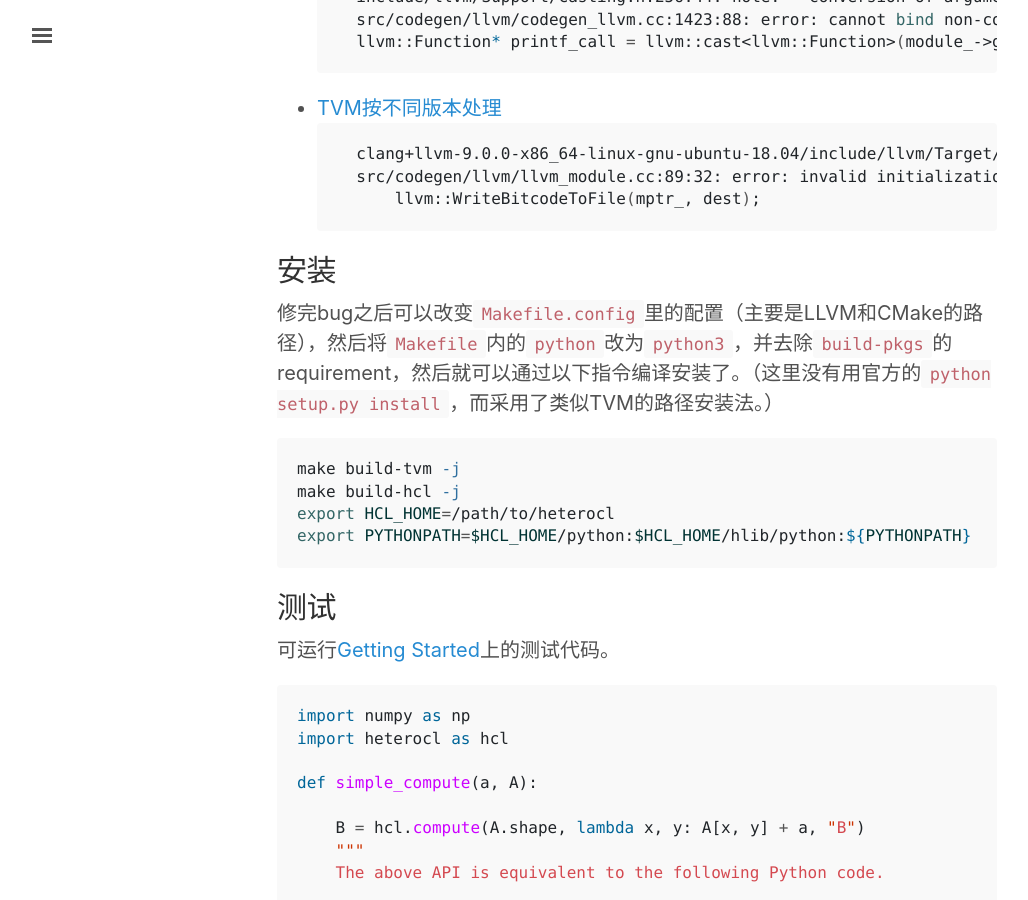
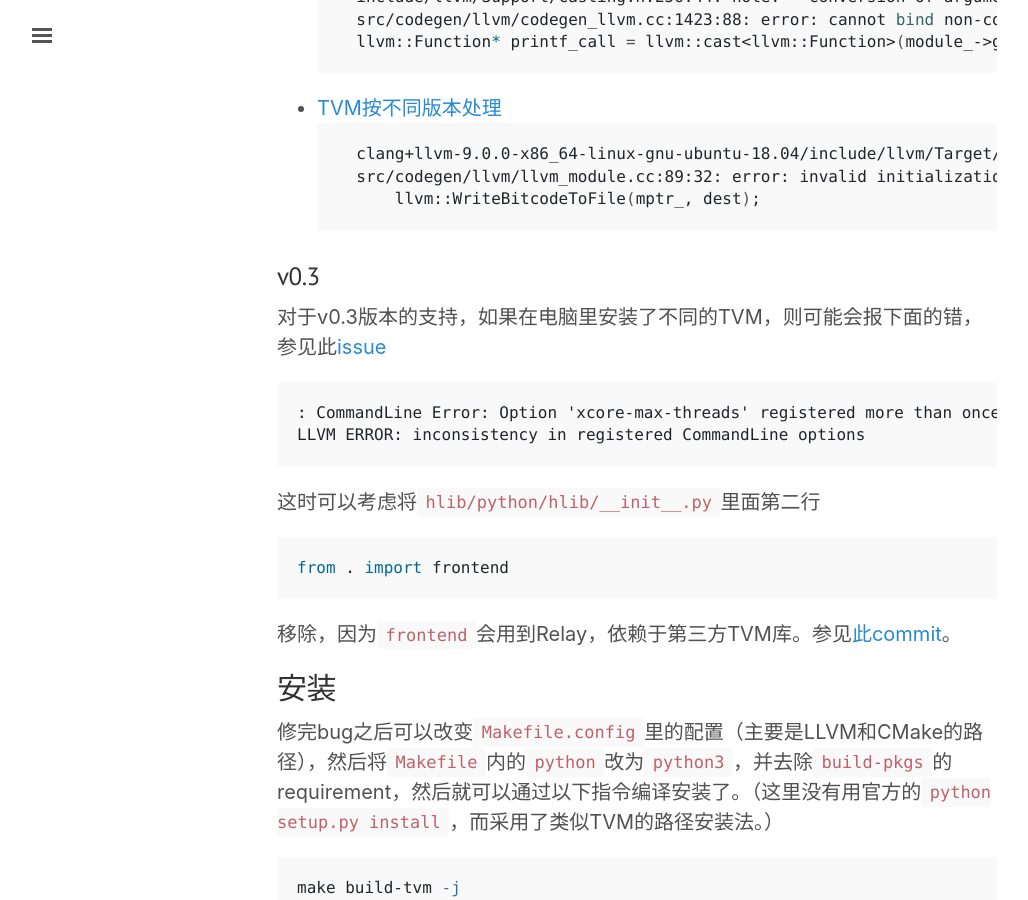
Before and after one commit to Ewenwan/chhzh123.github.io, a Jekyll site: the page built from _posts/2020-04-26-heterocl.md, in a window 1280 px wide and 900 px high, scrolled down 593 px. Shown: the whole window, without its empty margins (3-1031 px from the left). Built offline with Jekyll 4.4.1, drawn with Linux system fonts in a browser that asks for light colours; nearby versions of some CDN libraries; comment, search, counter and statistics services are not loaded.

Commit message:
[blog] Update HeteroCL & BNN

````diff
--- a/_posts/2020-04-26-heterocl.md
+++ b/_posts/2020-04-26-heterocl.md
@@ -26,6 +26,19 @@
     src/codegen/llvm/llvm_module.cc:89:32: error: invalid initialization of reference of type ‘const llvm::Module&’ from expression of type ‘llvm::Module*’
         llvm::WriteBitcodeToFile(mptr_, dest);
     ```
+
+### v0.3
+对于v0.3版本的支持，如果在电脑里安装了不同的TVM，则可能会报下面的错，参见此[issue](https://discuss.tvm.ai/t/llvm-error-option-registered-more-than-once-while-loading-libtvm-so/269)
+```
+: CommandLine Error: Option 'xcore-max-threads' registered more than once!
+LLVM ERROR: inconsistency in registered CommandLine options
+```
+
+这时可以考虑将`hlib/python/hlib/__init__.py`里面第二行
+```python
+from . import frontend
+```
+移除，因为`frontend`会用到Relay，依赖于第三方TVM库。参见[此commit](https://github.com/chhzh123/heterocl/commit/83497b597da3af1d2e12952c576f7970f605443a)。
 
 ## 安装
 修完bug之后可以改变`Makefile.config`里的配置（主要是LLVM和CMake的路径），然后将`Makefile`内的`python`改为`python3`，并去除`build-pkgs`的requirement，然后就可以通过以下指令编译安装了。（这里没有用官方的`python setup.py install`，而采用了类似TVM的路径安装法。）
````
Also changed, not shown: _posts/2019-06-27-git.md (+4 -0 lines), _posts/2020-05-01-bnn.md (added, +76 -0 lines), assets/images/HeteroCL/bnn_conv.jpg (added).
